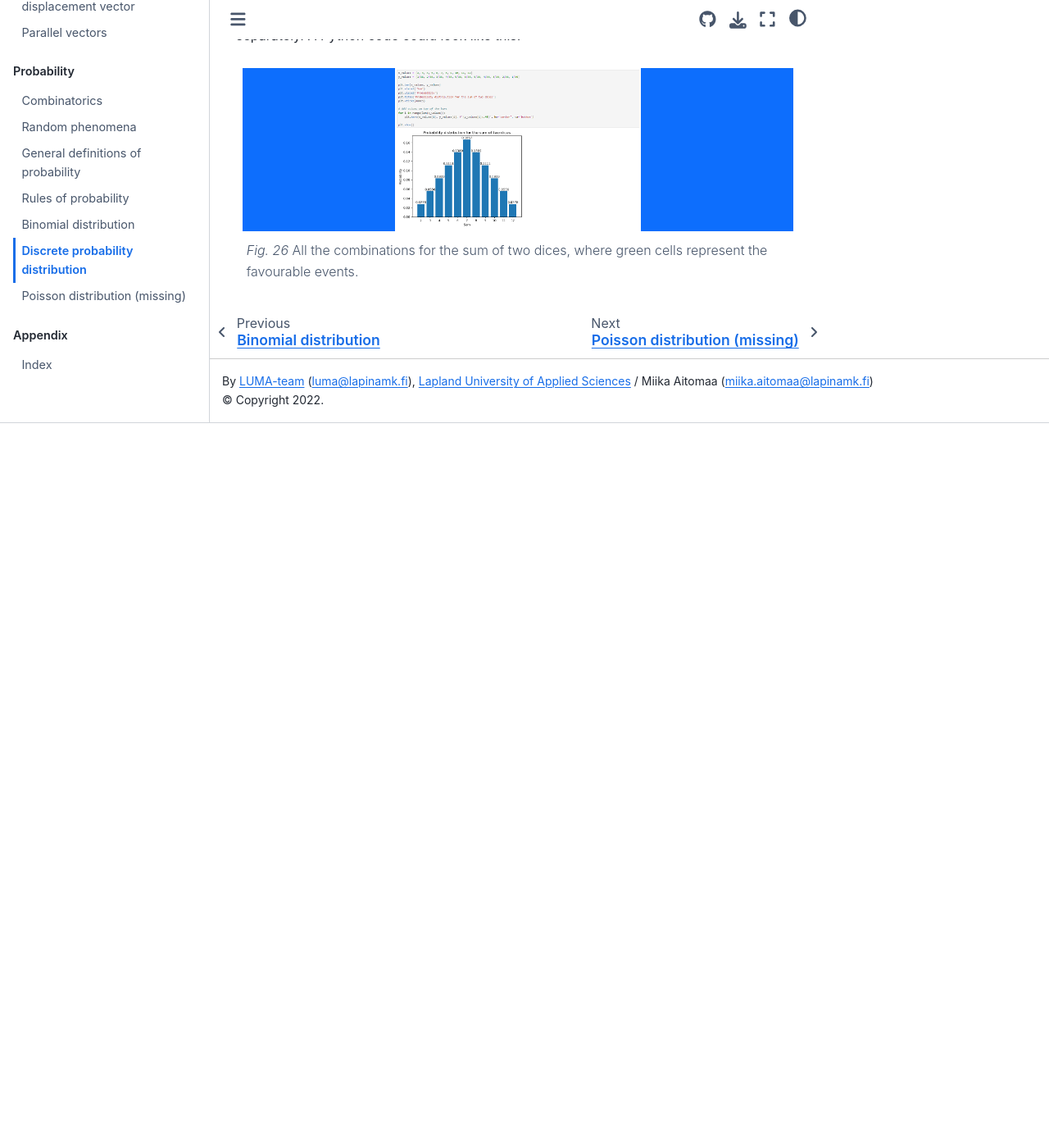
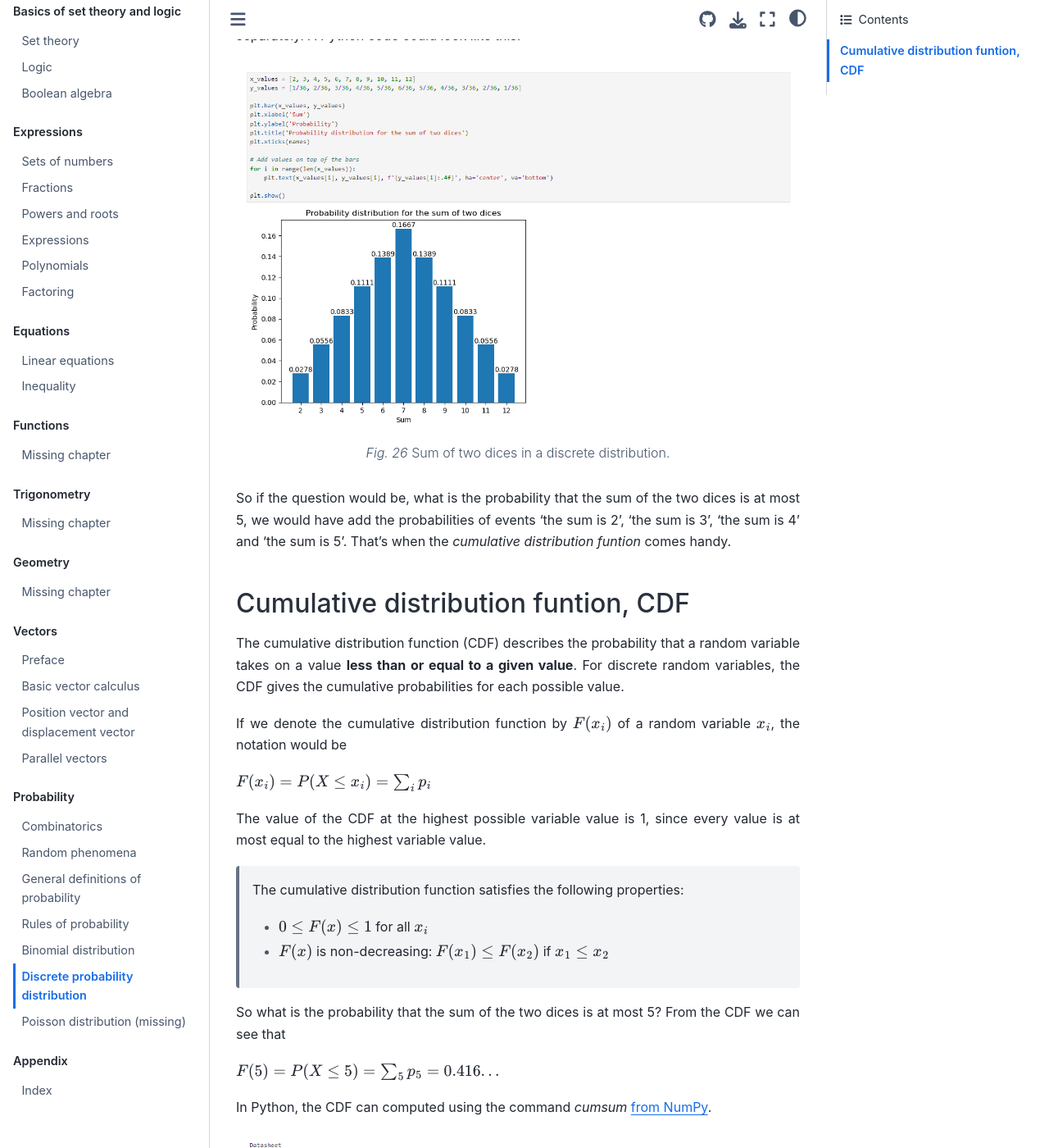
Before and after one commit to luma-lapinamk/miika-math, a Jupyter Book: the page built from notebooks/discrete_distr.md, in a window 1280 px wide and 1400 px high, scrolled down 1116 px. Shown: the whole window at 82% size. Built offline with Jupyter Book 1.0.4 settings and Sphinx 7.4.7 and the Sphinx Book theme 1.1.4, drawn with Linux system fonts in a browser that asks for light colours; before the commit the page ends 1632 px from its top, so only the background shows below that; some of the changed text lies outside the part shown.

Commit message:
Updated content

````diff
--- a/notebooks/discrete_distr.md
+++ b/notebooks/discrete_distr.md
@@ -29,7 +29,40 @@ $P(\text{the sum of two dices is 10})=\frac{3}{36}=\frac{1}{12}$
 If we draw a distribution of all the possible sums, we have to count the probabilites separately. A Python code could look like this:
 
 ```{figure-md} sum of two dices in a distribution
-<img src="../images/probstat/sum_of_dices_distr.png" alt="Sum of two dices in a discrete distribution" class="bg-primary mb-1" width="300px" align="center">
+<img src="../images/probstat/sum_of_dices_distr.png" alt="Sum of two dices in a discrete distribution" class="bg-primary mb-1" width="800px" align="center">
 
-All the combinations for the sum of two dices, where green cells represent the favourable events.
+Sum of two dices in a discrete distribution.
 ```
+
+So if the question would be, what is the probability that the sum of the two dices is at most 5, we would have add the probabilities of events 'the sum is 2', 'the sum is 3', 'the sum is 4' and 'the sum is 5'. That's when the *cumulative distribution funtion* comes handy.
+
+
+## {index}`Cumulative distribution funtion`, CDF
+
+The cumulative distribution function (CDF) describes the probability that a random variable takes on a value **less than or equal to a given value**. For discrete random variables, the CDF gives the cumulative probabilities for each possible value.
+
+If we denote the cumulative distribution function by $F(x_i)$ of a random variable $x_i$, the notation would be
+
+$F(x_i) = P(X \leq x_i) = \sum_{i} p_i$
+
+The value of the CDF at the highest possible variable value is 1, since every value is at most equal to the highest variable value.
+
+> The cumulative distribution function satisfies the following properties:
+>
+> - $0 \leq F(x) \leq 1$ for all $x_i$
+>
+> - $F(x)$ is non-decreasing: $F(x_1) \leq F(x_2)$ if $x_1 \leq x_2$
+
+So what is the probability that the sum of the two dices is at most 5? From the CDF we can see that
+
+$F(5) = P(X \leq 5) = \sum_{5} p_5 = 0.416...$
+
+In Python, the CDF can computed using the command *cumsum* <a href="https://numpy.org/doc/stable/reference/generated/numpy.cumsum.html" target="_blank">from NumPy</a>.
+
+```{figure-md} sum of two dices as a CDF
+<img src="../images/probstat/CDF_of_dices.png" alt="Sum of two dices as a CDF" class="bg-primary mb-1" width="800px" align="center">
+
+Sum of two dices in a cumulative distribution function.
+```
+
+Although the cumulative function describes the probability that the variable value is *at most* something, it can also be used to calculate that the variable value is *at least* something. In this case, the complement principle must be used: if the number is greater than 10, then it is not less than or equal to 10.
````
Also changed, not shown: notebooks/binomial_distr.md (+1 -1 lines), images/probstat/CDF_of_dices.png (added).
